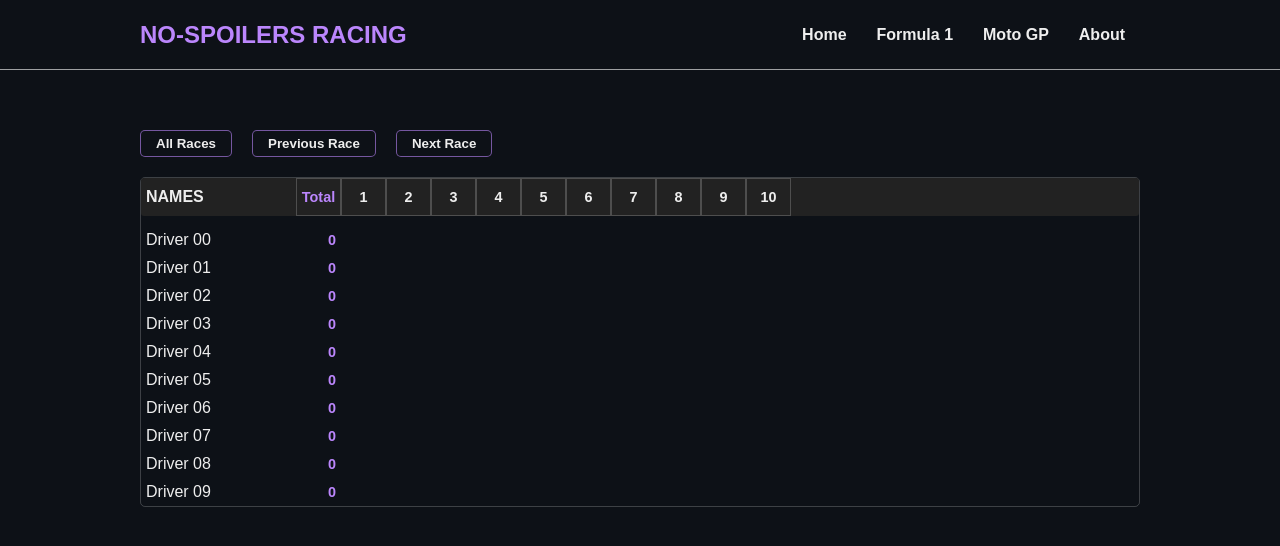
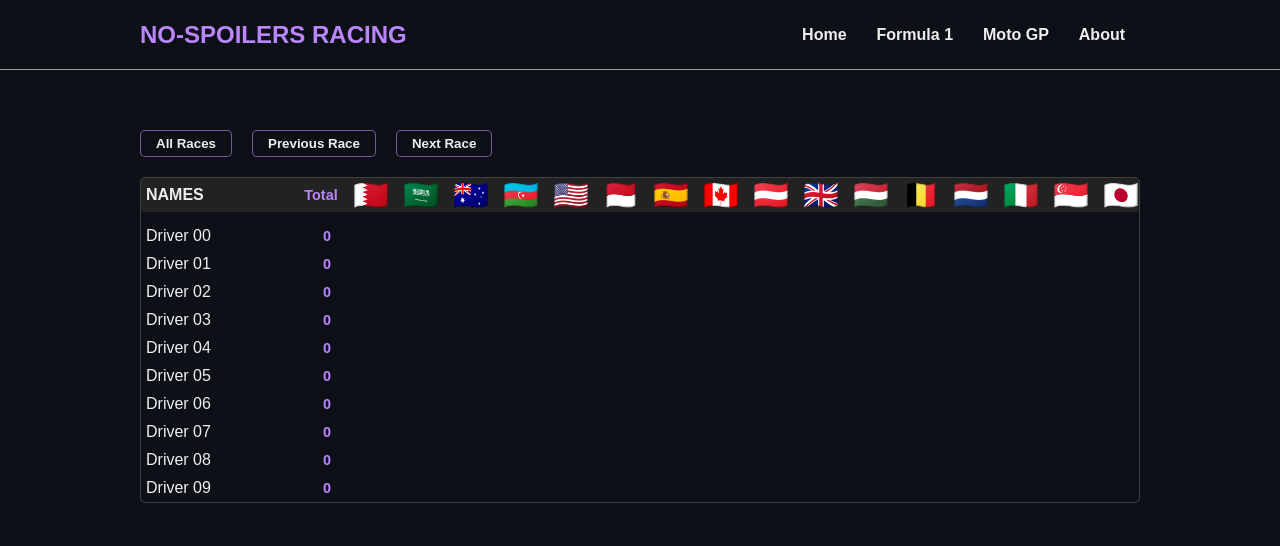
Before and after one commit to oscardbg/racing-standings, a React (Vite) app: page /f1 in a window 1280 px wide. Shown: the top 546 px of the page. Built offline with nearby package versions, Linux system fonts and the light colour scheme.

Commit message:
Circuits data with flags and show on standings

```diff
--- a/src/assets/scss/elements/_base.scss
+++ b/src/assets/scss/elements/_base.scss
@@ -65,6 +65,7 @@
   margin-top: 20px;
   border: 1px solid rgba(#fff, 0.2);
   border-radius: 5px;
+  overflow-x: auto;
 
   // List Row
   li {
@@ -83,27 +84,37 @@
         font-weight: bold;
       }
       span {
-        border: 1px solid rgba(#fff, 0.2);
-        padding: 10px 0;
+        // border: 1px solid rgba(#fff, 0.2);
+        padding: 0;
         font-weight: bold;
-        text-align: center;
+        // text-align: center;
+        display: flex;
+        align-items: center;
+        justify-content: center;
         cursor: pointer;
+
+        &:not(:first-child) {
+          font-size: 1.8rem;
+        }
       }
     }
     p {
       width: 150px;
+      flex-shrink: 0;
       // font-weight: normal;
     }
     .scores {
+      flex-shrink: 0;
       display: flex;
       // gap: 5px;
     }
     span {
-      width: 45px;
+      width: 50px;
       display: block;
       font-size: 0.9rem;
-      padding-right: 5px;
+      padding-right: 15px;
       text-align: right;
+      padding-left: 10px;
       &:first-child {
         color: $primary;
         font-weight: bold;
--- a/src/components/F1Drivers.jsx
+++ b/src/components/F1Drivers.jsx
@@ -1,4 +1,6 @@
 import { useGlobalContext } from "../context";
+
+import { locations } from "../data/f1Data";
 
 const F1Drivers = () => {
   const { num, races, drivers, totalByRaces } = useGlobalContext();
@@ -10,9 +12,9 @@
           <p>Names</p>
           <div className="scores">
             <span>Total</span>
-            {[...Array(races)].map((_, i) => (
-              <span key={i} onClick={() => totalByRaces(i + 1)}>
-                {i + 1}
+            {locations.map((loc, i) => (
+              <span key={loc.id} onClick={() => totalByRaces(i + 1)}>
+                {loc.flag}
               </span>
             ))}
           </div>
--- a/src/data/f1Data.js
+++ b/src/data/f1Data.js
@@ -73,4 +73,183 @@
   },
 ];
 
-export { testDrivers };
+const locations = [
+  {
+    date: "5 March",
+    flag: "🇧🇭",
+    id: "9b557fbf-d6ed-4546-8eff-595c74eaca51",
+    place: "Bahrain Bahrain International Circuit, Sakhir",
+    race: "Bahrain Grand Prix",
+    round: 1,
+  },
+  {
+    date: "19 March",
+    flag: "🇸🇦",
+    id: "5a7a0b3e-22de-488c-a50d-684438fafd1e",
+    place: "Saudi Arabia Jeddah Corniche Circuit, Jeddah",
+    race: "Saudi Arabian Grand Prix",
+    round: 2,
+  },
+  {
+    date: "2 April",
+    flag: "🇦🇺",
+    id: "1b63f611-fa82-4a14-a245-9e01ac5b47f7",
+    place: "Australia Albert Park Circuit, Melbourne",
+    race: "Australian Grand Prix",
+    round: 3,
+  },
+  {
+    date: "30 April",
+    flag: "🇦🇿",
+    id: "9874ef57-82d1-4b37-ad14-5d8af3db183b",
+    place: "Azerbaijan Baku City Circuit, Baku",
+    race: "Azerbaijan Grand Prix",
+    round: 4,
+  },
+  {
+    date: "7 May",
+    flag: "🇺🇸",
+    id: "8e376322-6d9c-46e8-8f84-4a788ae31478",
+    place: "United States Miami International Autodrome, Miami Gardens, Florida",
+    race: "Miami Grand Prix",
+    round: 5,
+  },
+  {
+    date: "28 May",
+    flag: "🇲🇨",
+    id: "f64d88a5-227b-48a3-9adc-fd3c26556daa",
+    place: "Monaco Circuit de Monaco, Monaco",
+    race: "Monaco Grand Prix",
+    round: 6,
+  },
+  {
+    date: "4 June",
+    flag: "🇪🇸",
+    id: "2db49d49-8410-4ecf-a202-e24490e21ec8",
+    place: "Spain Circuit de Barcelona-Catalunya, Montmelo",
+    race: "Spanish Grand Prix",
+    round: 7,
+  },
+  {
+    date: "18 June",
+    flag: "🇨🇦",
+    id: "31a66cb9-ee4f-44ad-aa63-02fa4e51997b",
+    place: "Canada Circuit Gilles Villeneuve, Montreal",
+    race: "Canadian Grand Prix",
+    round: 8,
+  },
+  {
+    date: "2 July",
+    flag: "🇦🇹",
+    id: "477a2945-43d4-4ed0-bc16-14d167a7928b",
+    place: "Austria Red Bull Ring, Spielberg",
+    race: "Austrian Grand Prix",
+    round: 9,
+  },
+  {
+    date: "9 July",
+    flag: "🇬🇧",
+    id: "38af33bf-f580-40e0-aa03-d5a3bf24196e",
+    place: "United Kingdom Silverstone Circuit, Silverstone",
+    race: "British Grand Prix",
+    round: 10,
+  },
+  {
+    date: "23 July",
+    flag: "🇭🇺",
+    id: "78d11c7e-c20a-4008-922f-dafbd452e435",
+    place: "Hungary Hungaroring, Mogyorod",
+    race: "Hungarian Grand Prix",
+    round: 11,
+  },
+  {
+    date: "30 July",
+    flag: "🇧🇪",
+    id: "b1157ca5-e30b-496f-9543-f7958e1ba13b",
+    place: "Belgium Circuit de Spa-Francorchamps, Stavelot",
+    race: "Belgian Grand Prix",
+    round: 12,
+  },
+  {
+    date: "27 August",
+    flag: "🇳🇱",
+    id: "cdf7e5bd-55cd-48f1-af32-b9e86c7b226d",
+    place: "Netherlands Circuit Zandvoort, Zandvoort",
+    race: "Dutch Grand Prix",
+    round: 13,
+  },
+  {
+    date: "3 September",
+    flag: "🇮🇹",
+    id: "6cb1fe99-54a2-4c6e-87c0-7de2a172e0dd",
+    place: "Italy Monza Circuit, Monza",
+    race: "Italian Grand Prix",
+    round: 14,
+  },
+  {
+    date: "17 September",
+    flag: "🇸🇬",
+    id: "15638bef-2621-4a82-9698-454a7f606113",
+    place: "Singapore Marina Bay Street Circuit, Singapore",
+    race: "Singapore Grand Prix",
+    round: 15,
+  },
+  {
+    date: "24 September",
+    flag: "🇯🇵",
+    id: "d1b7cf50-6bd1-439d-acdb-b5a4a5fb6bd0",
+    place: "Japan Suzuka International Racing Course, Suzuka",
+    race: "Japanese Grand Prix",
+    round: 16,
+  },
+  {
+    date: "8 October",
+    flag: "🇶🇦",
+    id: "6ded394f-4cb7-48e9-a4b5-323fbb161605",
+    place: "Qatar Lusail International Circuit, Lusail",
+    race: "Qatar Grand Prix",
+    round: 17,
+  },
+  {
+    date: "22 October",
+    flag: "🇺🇸",
+    id: "ebe1154c-0931-4d3b-9a6e-2102f0781ae1",
+    place: "United States Circuit of the Americas, Austin, Texas",
+    race: "United States Grand Prix",
+    round: 18,
+  },
+  {
+    date: "29 October",
+    flag: "🇲🇽",
+    id: "5a255ba0-c5ec-43db-baf5-a3d3d182cd31",
+    place: "Mexico Autodromo Hermanos Rodriguez, Mexico City",
+    race: "Mexico City Grand Prix",
+    round: 19,
+  },
+  {
+    date: "5 November",
+    flag: "🇧🇷",
+    id: "e132011c-daf8-4c70-81ea-980d21e4b644",
+    place: "Brazil Interlagos Circuit, Sao Paulo",
+    race: "Sao Paulo Grand Prix",
+    round: 20,
+  },
+  {
+    date: "18 November",
+    flag: "🇺🇸",
+    id: "3c9e55f6-79ea-46e4-b8b4-795b3befb7e5",
+    place: "United States Las Vegas Strip Circuit, Paradise, Nevada",
+    race: "Las Vegas Grand Prix",
+    round: 21,
+  },
+  {
+    date: "26 November",
+    flag: "🇦🇪",
+    id: "974275ce-56ac-4706-8a64-5466afc8fa2f",
+    place: "United Arab Emirates Yas Marina Circuit, Abu Dhabi",
+    race: "Abu Dhabi Grand Prix",
+    round: 22,
+  },
+];
+
+export { testDrivers, locations };
```
